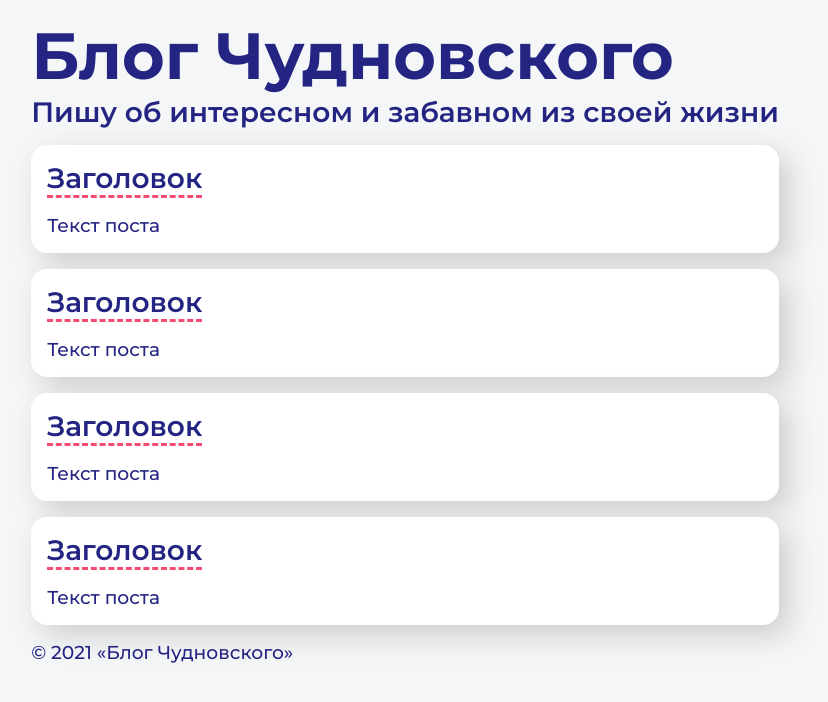
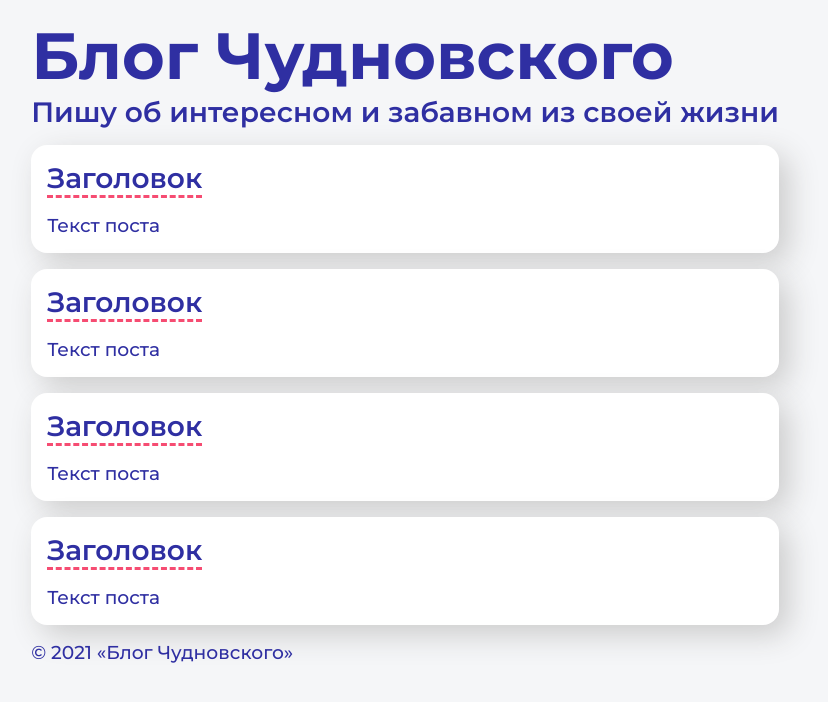
Before and after one commit to DanielChudo/chudo-blog, a Gatsby site: page / in a window 1280 px wide. Shown: the whole page, without its empty margins (235-1063 px from the left). Built offline with nearby package versions, Linux system fonts and the light colour scheme; Gatsby itself is replaced by a stand-in of ours.

Commit message:
Change main color to #2f2fa2

```diff
--- a/src/styles/global.css
+++ b/src/styles/global.css
@@ -1,7 +1,7 @@
 @import url('https://fonts.googleapis.com/css2?family=Montserrat:wght@100;200;300;400;500;600;700;800;900&display=swap');
 
 :root {
-  --main: #242582;
+  --main: #2f2fa2;
   --accent: #f64c72;
   --background: #f5f6f8;
 }
```
